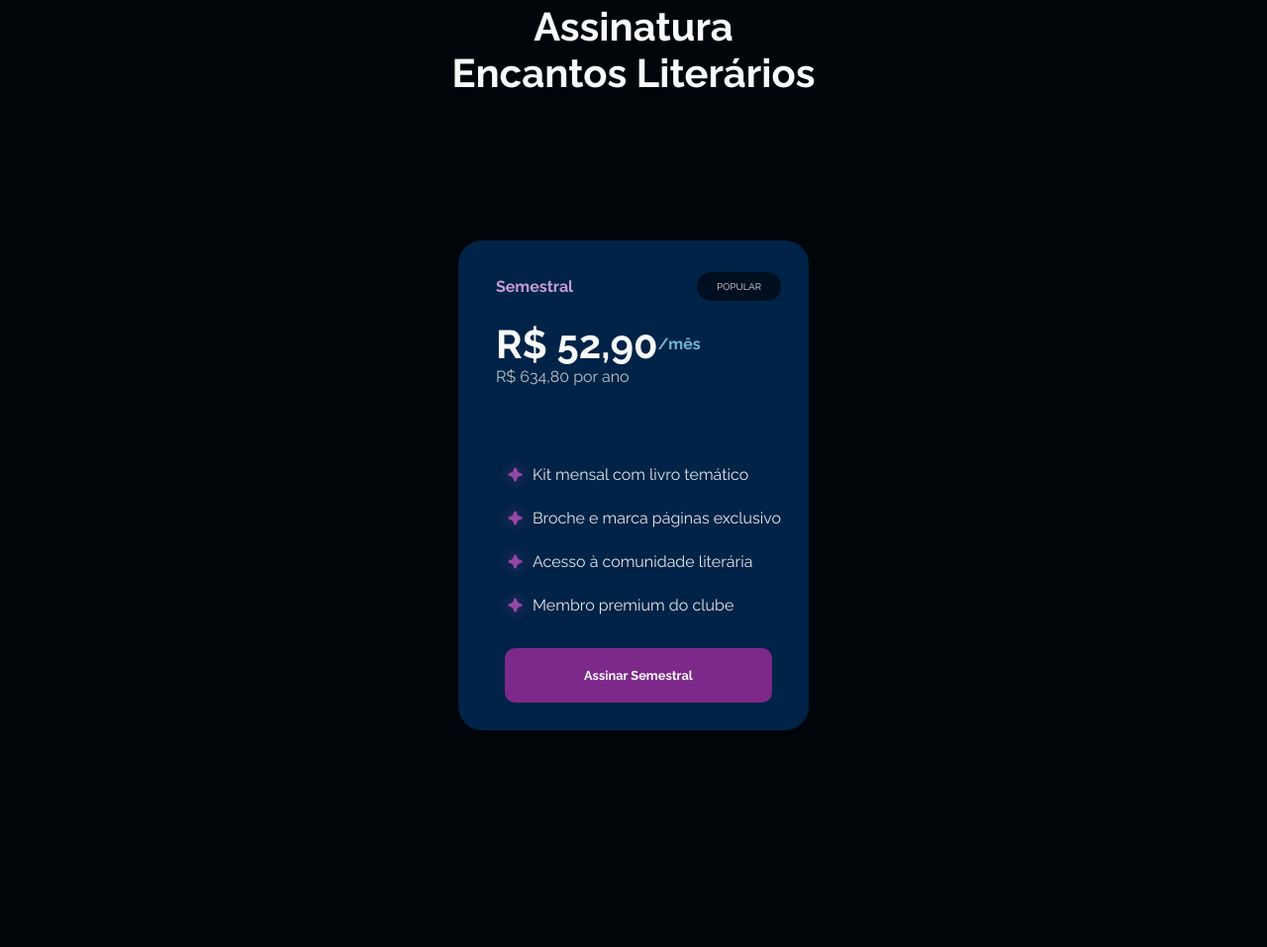
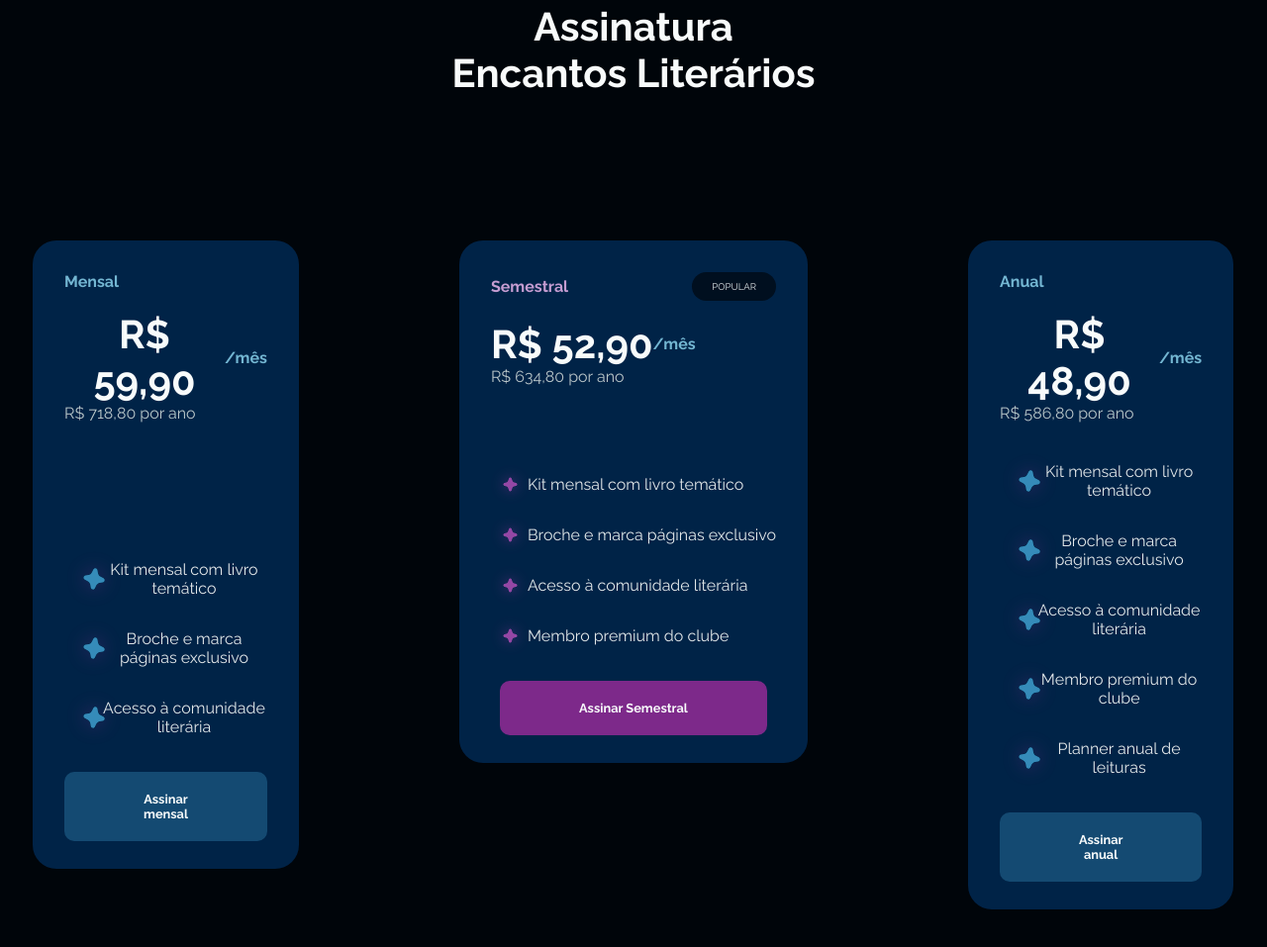
Before and after one commit to paulloroberto63/Encantos-literarios, a plain HTML site: page index.html in a window 1280 px wide. Shown: the part 3966-4923 px from the top of the page at 99% size. After the commit the page ends 4885 px from the top, so only its background shows below. Drawn offline with Linux system fonts and the light colour scheme.

Commit message:
finalizando animação do subscripition

```diff
--- a/index.html
+++ b/index.html
@@ -81,7 +81,48 @@
         </ul>
 
         <button>Assinar Semestral</button>
+
       </div>
+      <div class="cards">
+        <div class="header">
+        <h2>Anual</h2>
+
+      </div>
+       <div class="month">
+      <h1>R$ 48,90</h1><span>/mês</span>
+    </div>
+    <div class="year">
+      <p>R$ 586,80 por ano</p>
+    </div>
+
+          <ul role="list" class="list-2">
+          <li>Kit mensal com livro temático</li>
+          <li>Broche e marca páginas exclusivo</li>
+          <li>Acesso à comunidade literária</li>
+          <li>Membro premium do clube</li>
+          <li>Planner anual de leituras</li>
+          </ul>
+          <button>Assinar anual</button>
+          </div>
+          <div class="cards">
+            <div class="header">
+            <h2>Mensal</h2>
+
+          </div>
+           <div class="month">
+          <h1>R$ 59,90</h1><span>/mês</span>
+        </div>
+        <div class="year">
+          <p>R$ 718,80 por ano</p>
+        </div>
+
+              <ul role="list" class="list-3">
+              <li>Kit mensal com livro temático</li>
+              <li>Broche e marca páginas exclusivo</li>
+              <li>Acesso à comunidade literária</li>
+              </ul>
+
+              <button>Assinar mensal</button>
     </div>
 </div>
 
--- a/subscription.css
+++ b/subscription.css
@@ -14,14 +14,42 @@
     display: flex;
     justify-content:center;
     padding-top: 146px;
+    position: relative;
+
+    &:hover {
+        .cards:nth-child(2) {
+        transform: translateX(360px) rotate(10deg);
+        transition: all 800ms;
+        }
+
+        .cards:nth-child(1) {
+            transform: translateY(-60px);
+            transition: all 800ms;
+
+        }
+
+        .cards:nth-child(3) {
+            transform: translateX(-360px) rotate(-10deg);
+            transition: all 800ms;
+
+        }
+ }
 }
 
 
 
 .cards {
-    padding: 32px 28px 28px 38px;
+    padding: 32px 32px 28px 32px;
     background-color: var(--shape-stroke);
     border-radius: 24px;
+    position: absolute;
+
+    &:hover {
+        background-color: var(--shape-hover);
+        border-color: var(--shape-hover);
+        filter: drop-shadow(0px 0px 1.75rem rgb(20, 74, 114, 0.5));
+        z-index: 3 !important;
+    }
 
     & button {
         border: none;
@@ -30,7 +58,7 @@
         color: var(--text-title);
         background-color: var(--pink-dark);
         padding: 20px 80px;
-        margin-top: 24px;
+        margin-top: 26px;
         border-radius: 10px;
 
         &:hover {
@@ -97,9 +125,91 @@
 
 .list {
     display: grid;
-    gap: 5px;
+    gap: 12px;
     justify-items: start;
-    padding-top: 70px;
+    padding-top: 80px;
     font: var(--subtitle);
     color: var(--text-body);
 }
+
+
+
+.cards:nth-child(2) {
+    z-index: 1;
+    left: 610px;
+
+    & h2 {
+        color: var(--blue-light);
+    }
+
+    & button {
+        background-color: var(--blue-dark);
+        &:hover {
+            background-color: var(--blue-light);
+            transition: 400ms;
+        }
+    }
+
+
+    & li {
+        background: url(/assets/Vectorblue.svg) no-repeat;
+        background-size: contain;
+        background-position:unset;
+        padding-left:  37px;
+        padding-block: 10px;
+        list-style: none;
+        }
+
+}
+
+.list-2 {
+    display: grid;
+    gap: 12px;
+    justify-items: start;
+    padding-top: 30px;
+    font: var(--subtitle);
+    color: var(--text-body);
+}
+
+.list-3 {
+    display: grid;
+    gap: 12px;
+    justify-items: start;
+    padding-top: 129px;
+    font: var(--subtitle);
+    color: var(--text-body);
+}
+
+.cards:nth-child(1) {
+   z-index: 2;
+
+    }
+
+.cards:nth-child(3) {
+   z-index: 1;
+    right: 610px;
+    & h2 {
+        color: var(--blue-light);
+    }
+
+    & button {
+        background-color: var(--blue-dark);
+        &:hover {
+            background-color: var(--blue-light);
+            transition: 400ms;
+        }
+    }
+
+
+    & li {
+        background: url(/assets/Vectorblue.svg) no-repeat;
+        background-size: contain;
+        background-position:unset;
+        padding-left:  37px;
+        padding-block: 10px;
+        list-style: none;
+        }
+
+
+
+}
```
Also changed, not shown: assets/Vectorblue.svg (added).
